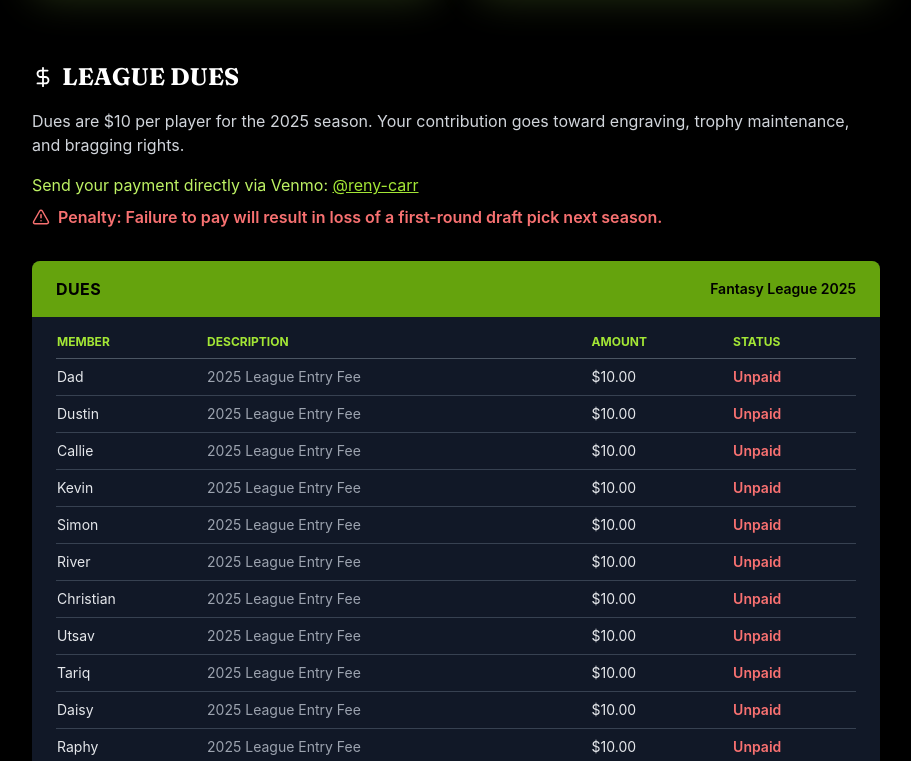
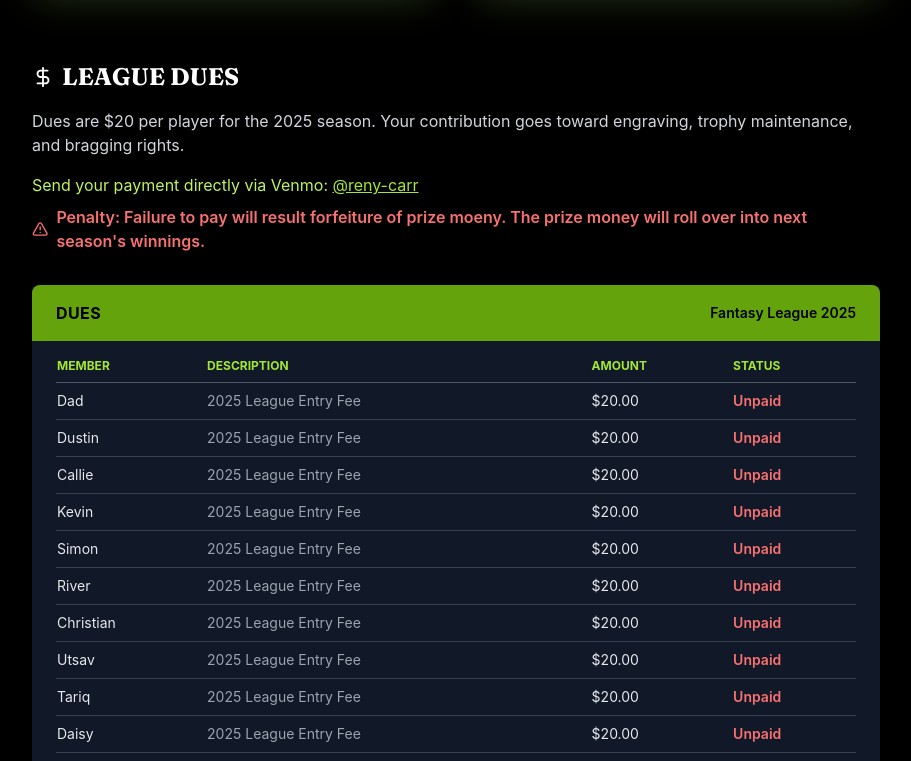
Before and after one commit to renaissancejlc/fantasy-leagye, a React (Vite) app: page /prize in a window 1280 px wide. Shown: the part 889-1650 px from the top of the page, without its empty margins (184-1095 px from the left). Built offline with nearby package versions, Linux system fonts and the light colour scheme; a web font is replaced by a local one.

Commit message:
Update Prize.jsx

```diff
--- a/src/pages/Prize.jsx
+++ b/src/pages/Prize.jsx
@@ -61,7 +61,7 @@ export default function Prize() {
 
         <h2 className="text-2xl font-bold uppercase text-white mb-4 mt-16 flex items-center gap-2"><DollarSign size={22} /> League Dues</h2>
         <p className="text-gray-300 mb-2">
-          Dues are $10 per player for the 2025 season. Your contribution goes toward engraving, trophy maintenance, and bragging rights.
+          Dues are $20 per player for the 2025 season. Your contribution goes toward engraving, trophy maintenance, and bragging rights.
         </p>
         <p className="text-lime-300 mt-4">
           Send your payment directly via Venmo:&nbsp;
@@ -75,7 +75,7 @@ export default function Prize() {
           </a>
         </p>
         <p className="text-red-400 mt-2 font-semibold flex items-center gap-2">
-          <AlertTriangle size={18} /> Penalty: Failure to pay will result in loss of a first-round draft pick next season.
+          <AlertTriangle size={18} /> Penalty: Failure to pay will result forfeiture of prize moeny. The prize money will roll over into next season's winnings.
         </p>
 
         <div className="bg-gray-900 rounded-lg shadow-lg mt-8 overflow-hidden">
@@ -98,7 +98,7 @@ export default function Prize() {
                   <tr key={idx} className="border-b border-gray-700 last:border-none">
                     <td className="py-2 text-gray-200">{name}</td>
                     <td className="py-2 text-gray-400">2025 League Entry Fee</td>
-                    <td className="py-2 text-gray-200">$10.00</td>
+                    <td className="py-2 text-gray-200">$20.00</td>
                     <td className="py-2 text-red-400 font-semibold">Unpaid</td>
                   </tr>
                 ))}
```
